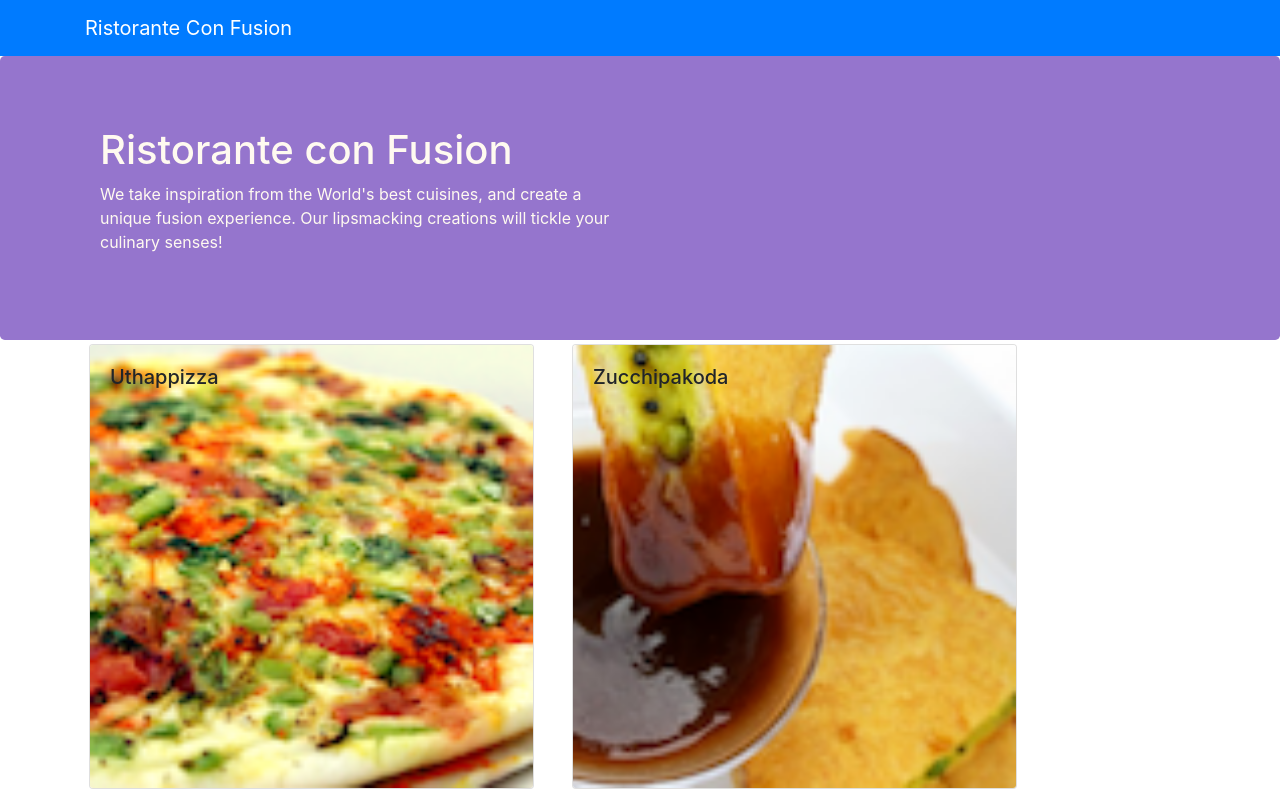
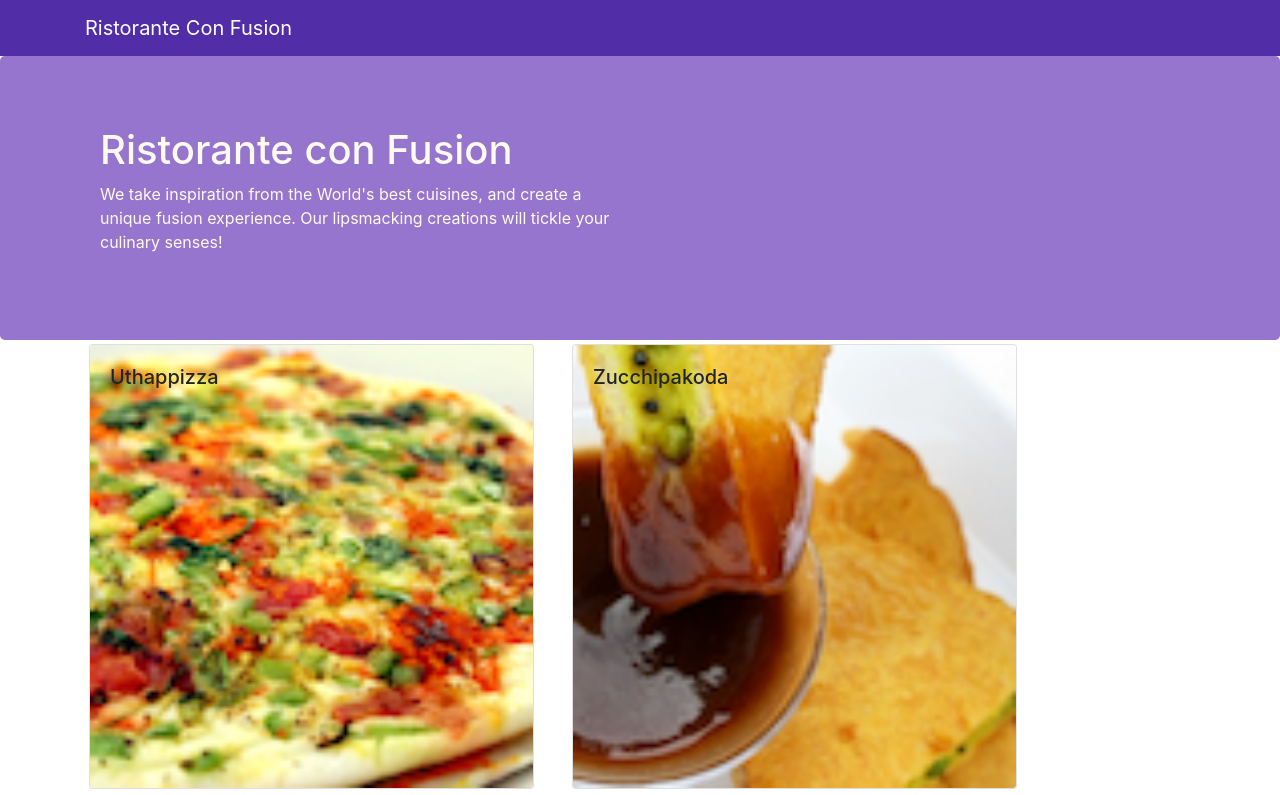
Before and after one commit to emilylu123/react, a React (Create React App) app: page / in a window 1280 px wide. Shown: the top 795 px of the page. Built offline with nearby package versions, Linux system fonts and the light colour scheme.

Commit message:
Header modify -> navbar dark

```diff
--- a/src/components/HeaderComponent.js
+++ b/src/components/HeaderComponent.js
@@ -5,7 +5,7 @@ class Header extends Component {
   render() {
     return (
       <React.Fragment>
-        <Navbar dark color="primary">
+        <Navbar dark>
           <div className="container">
             <NavbarBrand href="/">Ristorante Con Fusion</NavbarBrand>
           </div>
```
